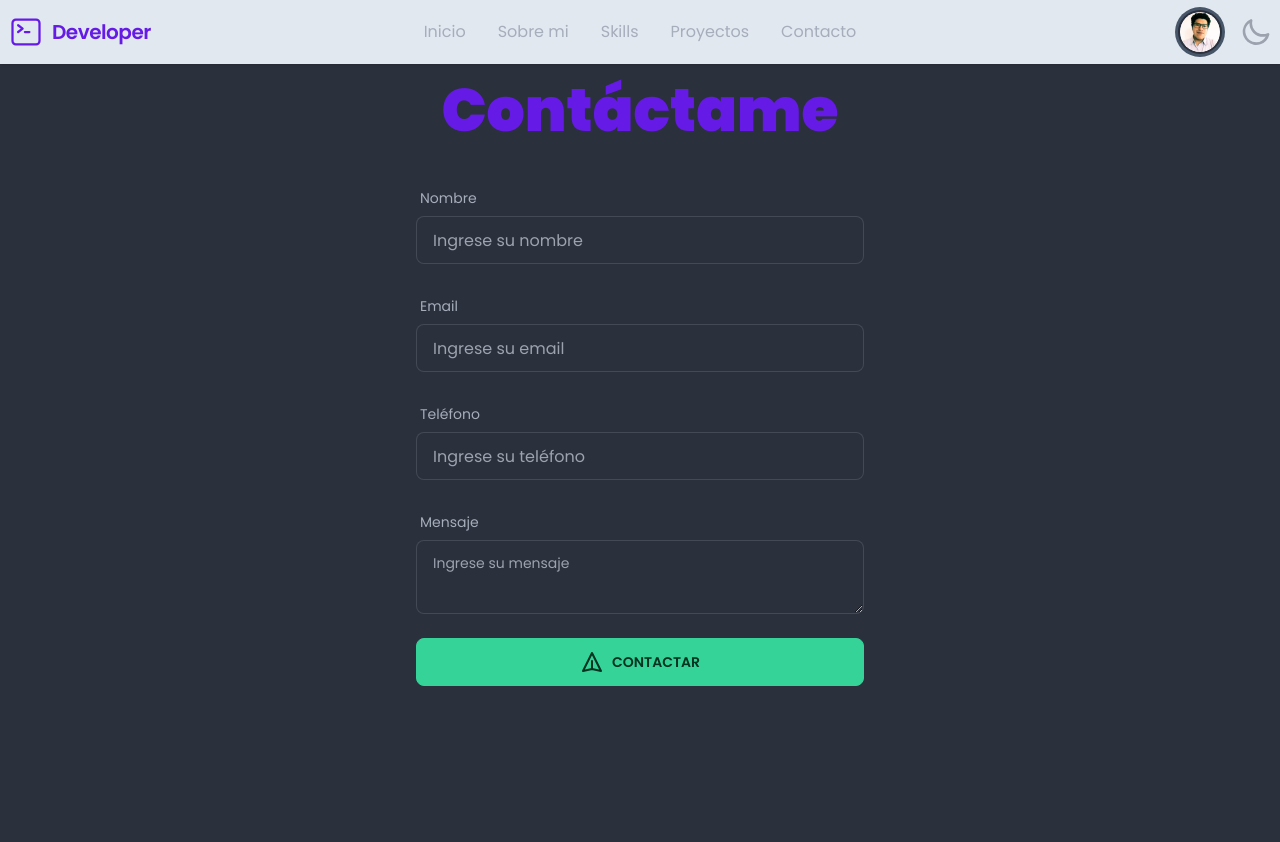
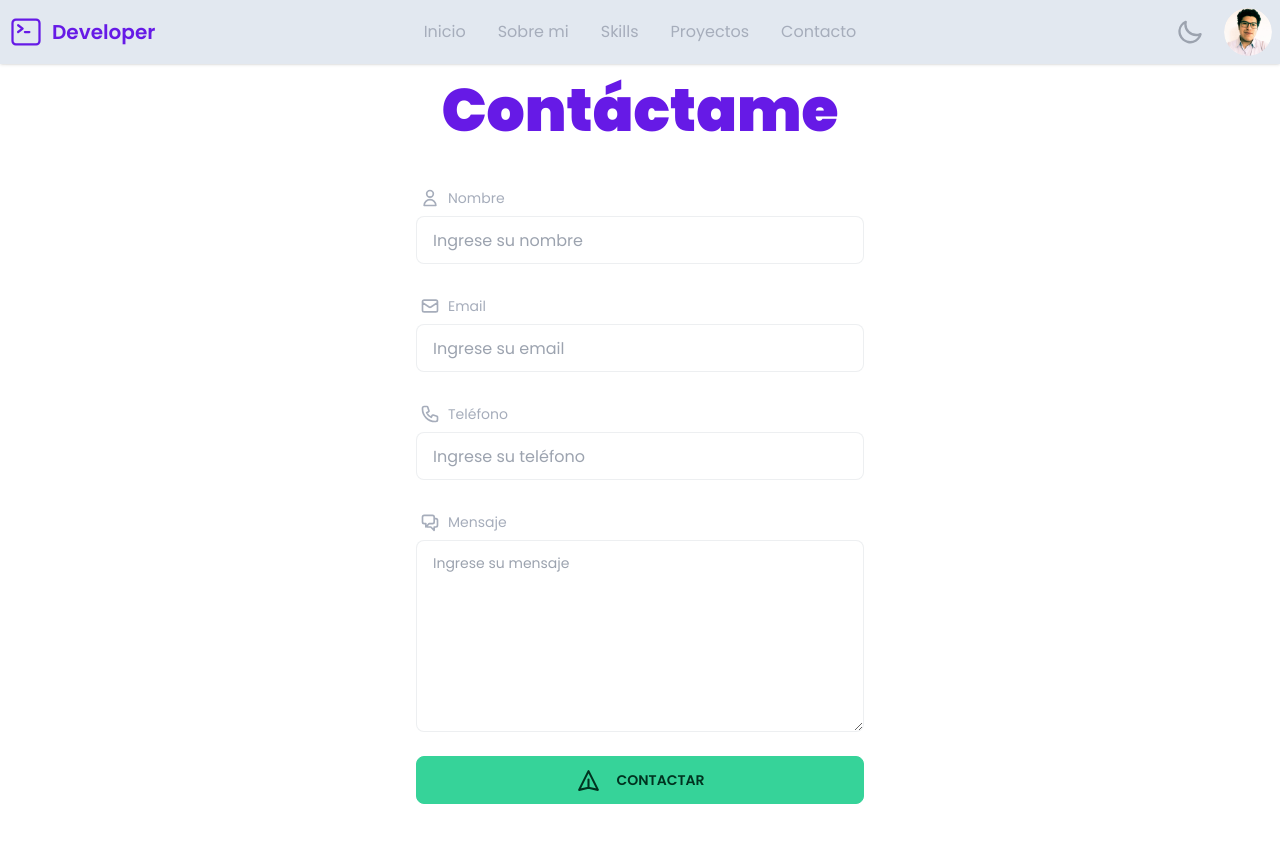
Before and after one commit to elmerjacobo97/portfolio, a Next.js app: page /contact in a window 1280 px wide. Shown: the top 842 px of the page. Before the commit the page ends 800 px from the top, so only its background shows below. Built offline with nearby package versions, Linux system fonts and the light colour scheme.

Commit message:
avanzando...

```diff
--- a/src/app/contact/page.tsx
+++ b/src/app/contact/page.tsx
@@ -1,73 +1,81 @@
-import React from "react";
+import {
+  HiOutlineUser,
+  HiOutlineMail,
+  HiOutlinePhone,
+  HiOutlineChatAlt2,
+  HiOutlinePaperAirplane,
+} from 'react-icons/hi';
 
 export default function Contact() {
   return (
-    <div className="py-20">
-      <h1 className="text-center text-4xl font-black text-primary md:text-6xl">
+    <div className="min-h-screen py-20 bg-white dark:bg-slate-800">
+      <h1 className="text-4xl font-black text-center text-primary md:text-6xl">
         Contáctame
       </h1>
 
-      <div className="mx-auto max-w-6xl px-4">
-        <form className="max-w-md mx-auto space-y-6 mt-10">
-          <div className="form-control w-full">
+      <div className="max-w-6xl px-4 mx-auto">
+        <form className="max-w-md mx-auto mt-10 space-y-6">
+          <div className="w-full form-control">
             <label className="label" htmlFor="name">
-              <span className="label-text">Nombre</span>
+              <span className="flex items-center label-text">
+                <HiOutlineUser className="mr-2" size={20} />
+                Nombre
+              </span>
             </label>
             <input
               type="text"
               id="name"
               placeholder="Ingrese su nombre"
-              className="input input-bordered w-full"
+              className="w-full bg-white dark:bg-slate-800 input input-bordered"
             />
           </div>
-          <div className="form-control w-full">
+          <div className="w-full form-control">
             <label className="label" htmlFor="email">
-              <span className="label-text">Email</span>
+              <span className="flex items-center label-text">
+                <HiOutlineMail className="mr-2" size={20} />
+                Email
+              </span>
             </label>
             <input
               type="email"
               id="email"
               placeholder="Ingrese su email"
-              className="input input-bordered w-full"
+              className="w-full bg-white dark:bg-slate-800 input input-bordered"
             />
           </div>
-          <div className="form-control w-full">
+          <div className="w-full form-control">
             <label className="label" htmlFor="tel">
-              <span className="label-text">Teléfono</span>
+              <span className="flex items-center label-text">
+                <HiOutlinePhone className="mr-2" size={20} />
+                Teléfono
+              </span>
             </label>
             <input
               type="tel"
               id="tel"
               placeholder="Ingrese su teléfono"
-              className="input input-bordered w-full"
+              className="w-full bg-white dark:bg-slate-800 input input-bordered"
             />
           </div>
-          <div className="form-control w-full">
+          <div className="w-full form-control">
             <label className="label" htmlFor="message">
-              <span className="label-text">Mensaje</span>
+              <span className="flex items-center label-text">
+                <HiOutlineChatAlt2 className="mr-2" size={20} />
+                Mensaje
+              </span>
             </label>
             <textarea
               id="message"
-              className="textarea textarea-bordered"
+              className="h-48 bg-white textarea textarea-bordered dark:bg-slate-800"
               placeholder="Ingrese su mensaje"
             ></textarea>
           </div>
-          <div className="form-control w-full">
-            <button className="btn btn-success gap-2">
-              <svg
-                xmlns="http://www.w3.org/2000/svg"
-                className="h-6 w-6"
-                fill="none"
-                viewBox="0 0 24 24"
-                stroke="currentColor"
-              >
-                <path
-                  strokeLinecap="round"
-                  strokeLinejoin="round"
-                  strokeWidth="2"
-                  d="M12 19l9 2-9-18-9 18 9-2zm0 0v-8"
-                />
-              </svg>
+          <div className="w-full form-control">
+            <button
+              type="submit"
+              className="flex items-center justify-center gap-2 btn btn-success"
+            >
+              <HiOutlinePaperAirplane className="mr-2" size={25} />
               Contactar
             </button>
           </div>
--- a/src/app/projects/page.tsx
+++ b/src/app/projects/page.tsx
@@ -1,14 +1,14 @@
-import { CardProject } from "@/components";
+import { CardProject } from '@/components';
 
 export default function Projects() {
   return (
-    <div className="py-20">
-      <h1 className="text-center text-4xl font-black text-primary md:text-6xl">
+    <div className="min-h-screen py-20 bg-white dark:bg-slate-800">
+      <h1 className="text-4xl font-black text-center text-primary md:text-6xl">
         Últimos Proyectos
       </h1>
 
-      <div className="mx-auto max-w-6xl px-4">
-        <div className="mt-10 grid grid-cols-1 gap-5 sm:grid-cols-2 md:grid-cols-3">
+      <div className="max-w-6xl px-4 mx-auto">
+        <div className="grid grid-cols-1 gap-5 mt-10 sm:grid-cols-2 md:grid-cols-3">
           <CardProject
             imageSrc="/images/hero.jpg"
             imageAlt="Shoes"
--- a/src/components/CardProject.tsx
+++ b/src/components/CardProject.tsx
@@ -1,4 +1,5 @@
-import Image from "next/image";
+import Image from 'next/image';
+import { HiCode, HiExternalLink } from 'react-icons/hi';
 
 interface CardProps {
   imageSrc: string;
@@ -14,7 +15,7 @@ export const CardProject = ({
   description,
 }: CardProps) => {
   return (
-    <div className="shadow-lg transition-all card bg-base-100 hover:shadow-xl">
+    <div className="transition-all shadow-lg card hover:shadow-xl">
       <figure>
         <Image src={imageSrc} width={400} height={400} alt={imageAlt} />
       </figure>
@@ -22,41 +23,12 @@ export const CardProject = ({
         <h2 className="text-2xl font-bold card-title">{title}</h2>
         <p className="text-lg">{description}</p>
         <div className="flex justify-between card-actions">
-          <a
-            className="btn btn-sm btn-success"
-            style={{ marginRight: "0.5rem" }}
-          >
-            <svg
-              xmlns="http://www.w3.org/2000/svg"
-              fill="none"
-              viewBox="0 0 24 24"
-              strokeWidth={1.5}
-              stroke="currentColor"
-              className="w-6 h-6"
-            >
-              <path
-                strokeLinecap="round"
-                strokeLinejoin="round"
-                d="M17.25 6.75L22.5 12l-5.25 5.25m-10.5 0L1.5 12l5.25-5.25m7.5-3l-4.5 16.5"
-              />
-            </svg>
+          <a className="capitalize btn btn-sm btn-success">
+            <HiCode size={20} style={{ marginRight: '5px' }} />
             Ver código
           </a>
-          <a className="btn btn-sm btn-primary">
-            <svg
-              xmlns="http://www.w3.org/2000/svg"
-              fill="none"
-              viewBox="0 0 24 24"
-              strokeWidth={1.5}
-              stroke="currentColor"
-              className="w-6 h-6"
-            >
-              <path
-                strokeLinecap="round"
-                strokeLinejoin="round"
-                d="M13.19 8.688a4.5 4.5 0 011.242 7.244l-4.5 4.5a4.5 4.5 0 01-6.364-6.364l1.757-1.757m13.35-.622l1.757-1.757a4.5 4.5 0 00-6.364-6.364l-4.5 4.5a4.5 4.5 0 001.242 7.244"
-              />
-            </svg>
+          <a className="capitalize btn btn-sm btn-primary">
+            <HiExternalLink size={20} style={{ marginRight: '5px' }} />
             Visitar sitio
           </a>
         </div>
--- a/src/components/Logo.tsx
+++ b/src/components/Logo.tsx
@@ -1,5 +1,4 @@
-import React from "react";
-import Link from "next/link";
+import Link from 'next/link';
 
 export const Logo = () => {
   return (
@@ -10,7 +9,7 @@ export const Logo = () => {
         viewBox="0 0 24 24"
         strokeWidth={1.5}
         stroke="currentColor"
-        className="w-9 h-9 text-primary dark:text-success mr-2"
+        className="mr-2 w-9 h-9 text-primary dark:text-success"
       >
         <path
           strokeLinecap="round"
@@ -19,7 +18,7 @@ export const Logo = () => {
         />
       </svg>
 
-      <span className="font-semibold text-primary dark:text-success text-xl tracking-tight">
+      <span className="text-xl font-semibold text-primary dark:text-success">
         Developer
       </span>
     </Link>
--- a/src/components/Navbar.tsx
+++ b/src/components/Navbar.tsx
@@ -11,7 +11,7 @@ export const Navbar = () => {
   };
 
   return (
-    <nav className="fixed inset-x-0 top-0 h-16 bg-slate-200 shadow navbar dark:bg-slate-800 z-50">
+    <nav className="fixed inset-x-0 top-0 z-50 h-16 shadow bg-slate-200 navbar dark:bg-slate-800">
       <div className="navbar-start">
         <div className="dropdown">
           <label
@@ -21,7 +21,7 @@ export const Navbar = () => {
           >
             <svg
               xmlns="http://www.w3.org/2000/svg"
-              className="h-5 w-5"
+              className="w-5 h-5"
               fill="none"
               viewBox="0 0 24 24"
               stroke="currentColor"
@@ -53,8 +53,9 @@ export const Navbar = () => {
         </ul>
       </div>
       <div className="gap-5 navbar-end">
+        <ToggleThemeButton />
         <div className="avatar">
-          <div className="w-10 rounded-full ring ring-slate-600 ring-offset-2 ring-offset-base-100">
+          <div className="w-12 rounded-full">
             <Image
               src="/images/profile.jpg"
               width={100}
@@ -64,7 +65,6 @@ export const Navbar = () => {
             />
           </div>
         </div>
-        <ToggleThemeButton />
       </div>
     </nav>
   );
--- a/src/components/SkillItem.tsx
+++ b/src/components/SkillItem.tsx
@@ -1,6 +1,6 @@
-import { createElement } from "react";
-import { skillIcons } from "@/helpers";
-import { IconType } from "react-icons";
+import { createElement } from 'react';
+import { skillIcons } from '@/helpers';
+import { IconType } from 'react-icons';
 
 interface Skill {
   name: string;
@@ -17,17 +17,17 @@ export const SkillItem = ({ skills }: SkillItemProps) => {
       {skills.map((skill, index) => (
         <div
           key={index}
-          className="mb-4 flex items-center rounded-lg border p-4 shadow-md transition-all bg-white dark:bg-slate-800 border-slate-200 dark:border-slate-800 space-x-4 hover:scale-105 hover:shadow-xl"
+          className="flex items-center p-4 mb-4 space-x-4 transition-all rounded-lg shadow-md hover:scale-105 hover:shadow-xl"
         >
           <div className="flex-shrink-0">
             {createElement(skillIcons[skill.name].icon as IconType, {
               size: 32,
-              color: skillIcons[skill.name].color || "#f7df1e",
+              color: skillIcons[skill.name].color || '#f7df1e',
             })}
           </div>
           <div className="flex-grow">
             <p className="text-lg font-semibold">{skill.name}</p>
-            <div className="h-2 overflow-hidden rounded-full bg-gray-300">
+            <div className="h-2 overflow-hidden bg-gray-300 rounded-full">
               <div
                 className="h-full transition-all bg-success"
                 style={{ width: `${skill.value}%` }}
--- a/src/components/ToggleThemeButton.tsx
+++ b/src/components/ToggleThemeButton.tsx
@@ -1,5 +1,5 @@
-"use client";
-import { useDarkMode } from "@/app/hooks";
+'use client';
+import { useDarkMode } from '@/app/hooks';
 
 export const ToggleThemeButton = () => {
   const { isDarkMode, toggleTheme } = useDarkMode();
@@ -9,7 +9,7 @@ export const ToggleThemeButton = () => {
       <input type="checkbox" onChange={toggleTheme} checked={isDarkMode} />
 
       <svg
-        className="swap-on fill-current w-8 h-8 text-gray-400"
+        className="text-gray-400 fill-current swap-on w-7 h-7"
         xmlns="http://www.w3.org/2000/svg"
         viewBox="0 0 24 24"
       >
@@ -17,7 +17,7 @@ export const ToggleThemeButton = () => {
       </svg>
 
       <svg
-        className="swap-off fill-current w-8 h-8 text-gray-400"
+        className="text-gray-400 fill-current swap-off w-7 h-7"
         xmlns="http://www.w3.org/2000/svg"
         viewBox="0 0 24 24"
       >
```
Also changed, not shown: src/app/about/page.tsx (+14 -14 lines).
